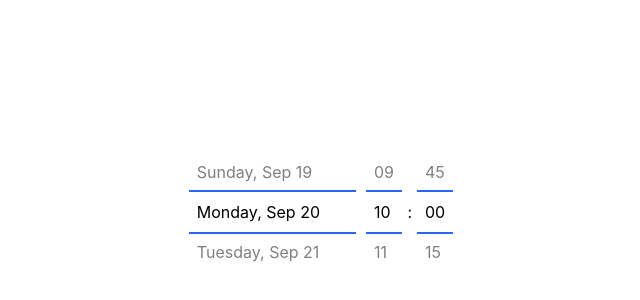
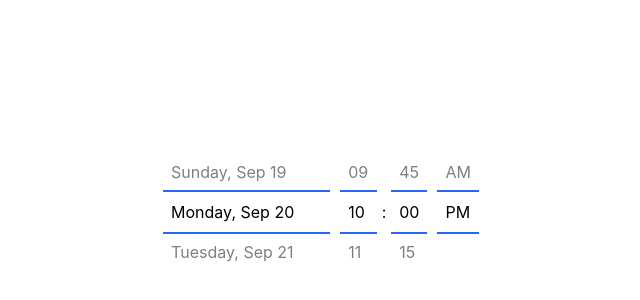
Before and after one commit to EgorDubovik/EDTiimePicker, a React (Vite) app: page / in a window 1280 px wide. Shown: the part 188-488 px from the top of the page, without its empty margins (319-959 px from the left). Built offline with nearby package versions, Linux system fonts and the light colour scheme.

Commit message:
update wheel for AM PM

```diff
--- a/src/App.tsx
+++ b/src/App.tsx
@@ -9,7 +9,7 @@ function App() {
                currentDate={"2021-09-20T10:00:00"}
                options={{
                   timeFormat: "hh:mm A",
-                }}
+               }}
             />
 			</div>
 		</>
--- a/src/TimePicker/Helpers/FormatDate.ts
+++ b/src/TimePicker/Helpers/FormatDate.ts
@@ -60,14 +60,16 @@ const formatDate = (date: Date, format: string) => {
 		DD: zeroPad(date.getDate()),
 		D: date.getDate(),
 		HH: zeroPad(date.getHours()),
+		H: date.getHours(),
 		hh: zeroPad(date.getHours() % 12 || 12),
+		h: date.getHours() % 12 || 12,
 		mm: zeroPad(date.getMinutes()),
 		m: date.getMinutes(),
 		ss: zeroPad(date.getSeconds()),
 	};
 
 	return format.replace(
-      /YYYY|YY|MMMM|MMM|MM|M|DDDD|DDD|DD|D|HH|hh|mm|m|ss/g,
+      /YYYY|YY|MMMM|MMM|MM|M|DDDD|DDD|DD|D|HH|H|hh|h|mm|m|ss/g,
       (match) => replacements[match as keyof typeof replacements].toString()
    );
 };
--- a/src/TimePicker/Helpers/GetItems.ts
+++ b/src/TimePicker/Helpers/GetItems.ts
@@ -127,7 +127,7 @@ const getMinutes = (date: Date, format: string, step = 15) => {
 	return [...minutes, ...minutes, ...minutes];
 };
 
-const getDaysNameArray = (date: Date, format:string) => {
+const getDaysNameArray = (date: Date, format: string) => {
 	format = format ?? "DDD, MMM DD";
 	const today = new Date();
 	const datesArray = [];
@@ -151,4 +151,25 @@ const getDaysNameArray = (date: Date, format:string) => {
 	return datesArray;
 };
 
-export { getDays, getHours, getMinutes, getMonths, getYears, getDaysNameArray };
+const getAmPm = (date: Date) => {
+	let hours = date.getHours();
+	let index = hours >= 12 ? 1 : 0;
+	let am = new Date(date);
+	let pm = new Date(date);
+	const items = [
+		{
+			text: "AM",
+			value: hours >= 12 ? new Date(am.setHours(hours - 12)) : am,
+			isSelected: index === 0,
+		},
+		{
+			text: "PM",
+			value: hours <= 12 ? new Date(pm.setHours(hours + 12)) : pm,
+			isSelected: index === 1,
+		},
+	];
+
+	return items;
+};
+
+export { getDays, getHours, getMinutes, getMonths, getYears, getDaysNameArray, getAmPm };
--- a/src/TimePicker/PickerWheel.tsx
+++ b/src/TimePicker/PickerWheel.tsx
@@ -1,20 +1,38 @@
 import { useEffect, useState, useRef } from "react";
 
+interface IPickerWheel {
+	onGetItems: (
+		currentDate: Date | string,
+		textFormat: string | null,
+		textItemStep: number
+	) => any;
+	textFormat: string | null;
+	textItemStep: number;
+	currentDate: Date | string;
+	viewItems: number;
+	itemHeight: number;
+	isLoop?: boolean;
+}
 
-const PickerWheel = (props:any) => {
-
+const PickerWheel = (props: IPickerWheel) => {
 	const onGetItems = props.onGetItems;
 	const textFormat = props.textFormat || null;
 	const textItemStep = props.textItemStep || 1;
-
+	const isLoop = props.isLoop === false ? false : true;
 	const currenDate = new Date(props.currentDate) || new Date();
-   const [items, setItems] = useState(onGetItems(currenDate, textFormat, textItemStep));
+	const [items, setItems] = useState(
+		onGetItems(currenDate, textFormat, textItemStep)
+	);
 	const viewItems = props.viewItems || 3;
 	const itemsView = viewItems % 2 === 0 ? viewItems / 2 : (viewItems - 1) / 2;
 	const itemHeight = props.itemHeight || 40;
 
-   const [translateY, setTranslateY] = useState((items.length / 2 - itemsView) * -itemHeight);
-   const [indexTranslateY, setIndexTranslateY] = useState(Math.round(translateY / itemHeight)*-1 + itemsView);
+	const [translateY, setTranslateY] = useState(
+		(items.length / 2 - itemsView) * -itemHeight
+	);
+	const [indexTranslateY, setIndexTranslateY] = useState(
+		Math.round(translateY / itemHeight) * -1 + itemsView
+	);
 	const [fixedIndex, setFixedIndex] = useState(indexTranslateY);
 
 	const [marginTop, setMarginTop] = useState(0);
@@ -22,73 +40,108 @@ const PickerWheel = (props:any) => {
 	const itemsRef = useRef<HTMLDivElement>(null);
 	const isDraging = useRef(false);
 
-
 	const getValue = () => {
-      return items[indexTranslateY - marginTopIndex].value;
-   }
+		const index = indexTranslateY - marginTopIndex;
+		if (index < 0 || index >= items.length) return currenDate;
+		return items[index].value;
+	};
 
 	useEffect(() => {
 		setItems(onGetItems(getValue(), textFormat, textItemStep));
 		const newMarginTopIndex = getMarginTopIndex();
+      if(isLoop){
          setMarginTopIndex(newMarginTopIndex);
          setMarginTop(newMarginTopIndex * itemHeight);
-   },[indexTranslateY])
+      }
+	}, [indexTranslateY]);
 
 	useEffect(() => {
 		setIndexTranslateY(getIndexTranslateY());
-   },[translateY])
+	}, [translateY]);
 
 	function getMarginTopIndex() {
 		return indexTranslateY - fixedIndex;
 	}
 	const getIndexTranslateY = () => {
-      return Math.round(translateY / itemHeight)*-1 + itemsView;
+		if (!isLoop) {
+			let newCurrentIndex = Math.round(translateY / itemHeight) - itemsView;
+			newCurrentIndex = newCurrentIndex < 0 ? 1 : newCurrentIndex;
+			return newCurrentIndex;
+		}
+		return Math.round(translateY / itemHeight) * -1 + itemsView;
+	};
+
+
+   const updateTranslateY = (newTranslateY:number) => {
+      if (!isLoop) {
+         if (newTranslateY < itemHeight * (itemsView - 1))
+            return itemHeight * (itemsView - 1);
+         if (newTranslateY > itemHeight * itemsView)
+            return itemHeight * itemsView;
+      }
+      return newTranslateY;
    }
 
 	const startY = useRef(0);
-   const handleMouseDown = (e:any) => {
+	const handleMouseDown = (e: any) => {
 		isDraging.current = true;
 		startY.current = e.clientY;
-      if (itemsRef.current) itemsRef.current.style.transition = 'transform 0s ease-out';
-      document.addEventListener('mousemove', handleMouseMove);
-      document.addEventListener('mouseup', handleMouseUp);
-   }
+		if (itemsRef.current)
+			itemsRef.current.style.transition = "transform 0s ease-out";
+		document.addEventListener("mousemove", handleMouseMove);
+		document.addEventListener("mouseup", handleMouseUp);
+	};
 
-   const handleMouseMove = (e:any) => {
-      if(!isDraging.current) return;
-      const diff = e.clientY-startY.current;
-      setTranslateY((prev) => prev + diff);
+	const handleMouseMove = (e: any) => {
+		if (!isDraging.current) return;
+		const diff = e.clientY - startY.current;
+      setTranslateY((prev) =>
+         updateTranslateY(prev + diff)
+      );
 		startY.current = e.clientY;
-   }
+	};
 
-   const handleMouseUp = (e:any) => {
+	const handleMouseUp = (e: any) => {
 		isDraging.current = false;
-      setTranslateY((prev) => Math.round(prev / itemHeight) * itemHeight);
-      if(itemsRef.current) itemsRef.current.style.transition = 'transform 0.5s ease-out 0s';
-      document.removeEventListener('mousemove', handleMouseMove);
-      document.removeEventListener('mouseup', handleMouseUp);
-   }
+      setTranslateY((prev) =>
+         updateTranslateY(Math.round(prev / itemHeight) * itemHeight)
+      );
+		if (itemsRef.current)
+			itemsRef.current.style.transition = "transform 0.5s ease-out 0s";
+		document.removeEventListener("mousemove", handleMouseMove);
+		document.removeEventListener("mouseup", handleMouseUp);
+	};
 
-   const handleWheel = (e:any) => {
+	const handleWheel = (e: any) => {
 		e.preventDefault();
 		if (e.deltaY < 0) {
-			setTranslateY((prev) => prev + itemHeight);
+			setTranslateY((prev) =>
+            updateTranslateY(prev + itemHeight)
+         );
+
 		} else {
-			setTranslateY((prev) => prev - itemHeight);
+			setTranslateY((prev) =>
+            updateTranslateY(prev - itemHeight)
+         );
 		}
-   }
+	};
 
 	useEffect(() => {
-      itemsRef.current?.addEventListener('wheel', handleWheel, {passive: false});
+		itemsRef.current?.addEventListener("wheel", handleWheel, {
+			passive: false,
+		});
 		return () => {
-         document.removeEventListener('mousemove', handleMouseMove);
-         document.removeEventListener('mouseup', handleMouseUp);
-      }
-   },[])
+			document.removeEventListener("mousemove", handleMouseMove);
+			document.removeEventListener("mouseup", handleMouseUp);
+		};
+	}, []);
 
 	return (
 		<div className="picker-wheel">
-			<div className="picker-wheel-window" style={{ height:itemHeight,borderColor: "#2867f9" }}></div>
+			<div
+				className="picker-wheel-window"
+				style={{ height: itemHeight, borderColor: "#2867f9" }}
+			></div>
 			<div
 				className="picker-wheel-items"
 				onMouseDown={handleMouseDown}
@@ -96,12 +149,18 @@ const PickerWheel = (props:any) => {
 				style={{
 					transform: `translateY(${translateY}px)`,
 					marginTop: `${marginTop}px`,
-               transition: `transform 0.5s ease-out 0s`
-            }}>
-            {items.map((item:any, index:number) => (
-                  <div key={index} className={`picker-wheel-item ${(item.isSelected && 'active')}`} style={{height:itemHeight}}>{item.text}</div>
-               ))
-            }
+					transition: `transform 0.5s ease-out 0s`,
+				}}
+			>
+				{items.map((item: any, index: number) => (
+					<div
+						key={index}
+						className={`picker-wheel-item ${item.isSelected && "active"}`}
+						style={{ height: itemHeight }}
+					>
+						{item.text}
+					</div>
+				))}
 			</div>
 		</div>
 	);
--- a/src/TimePicker/TimePicker.tsx
+++ b/src/TimePicker/TimePicker.tsx
@@ -7,6 +7,7 @@ import {
 	getMonths,
 	getYears,
 	getDaysNameArray,
+   getAmPm
 } from "./Helpers/GetItems";
 import React, { useState } from "react";
 
@@ -38,7 +39,7 @@ const TimePicker = (prop: ITimePicker) => {
 	const showDate = prop.options?.showDate === false ? false : true;
 
 	const splitTimeFormat = (format: string): string[] => {
-		const regex = /(HH|hh|mm|ss|A|a)/g;
+		const regex = /(HH|H|hh|h|mm|m|ss|A|a)/g;
 		const matches = format.match(regex);
 		const remaining = format.replace(regex, "").trim();
 		const remainingParts = remaining
@@ -49,7 +50,6 @@ const TimePicker = (prop: ITimePicker) => {
 
 	const getWeelsArray = () => {
 		const wheelArray = new Array();
-		console.log(daysNameWheel);
 		if (showDate) {
 			if (daysNameWheel)
 				wheelArray.push({
@@ -90,7 +90,7 @@ const TimePicker = (prop: ITimePicker) => {
 		if (showTime) {
 			const timeWheels = splitTimeFormat(timeFormat);
          timeWheels.forEach((timeWheel) => {
-            if (timeWheel === "HH" || timeWheel === "hh")
+            if (timeWheel === "HH" || timeWheel === "hh" || timeWheel === "H" || timeWheel === "h")
                wheelArray.push({
                   onGetItems: getHours,
                   textFormat: timeWheel,
@@ -101,8 +101,11 @@ const TimePicker = (prop: ITimePicker) => {
                   textFormat: timeWheel,
                   textItemStep: 15,
                });
-            else if (timeWheel === "A" || timeWheel === "a")
-               console.log("AM/PM");
+            else if (timeWheel === "A" && timeFormat.includes("h"))
+               wheelArray.push({
+                  onGetItems: getAmPm,
+                  isLoop: false,
+               });
          });
 		}
 
@@ -125,9 +128,10 @@ const TimePicker = (prop: ITimePicker) => {
 						currentDate={currenDate}
 						viewItems={itemsView}
 						itemHeight={itemHeight}
+                  isLoop={item.isLoop}
 					/>
 					{(item.textFormat === "hh" || item.textFormat === "HH") &&
-						index < wheelArray.length && (
+						index < wheelArray.length-1 && (
 							<div className="picker-divider">:</div>
 						)}
 				</React.Fragment>
--- a/src/TimePicker/style.css
+++ b/src/TimePicker/style.css
@@ -39,3 +39,8 @@
    display: flex;
    align-items: center;
 }
+
+.picker-space {
+   display: flex;
+   padding: 0 10px;
+}
```
Lines whose indentation alone changed are shown as unchanged.
